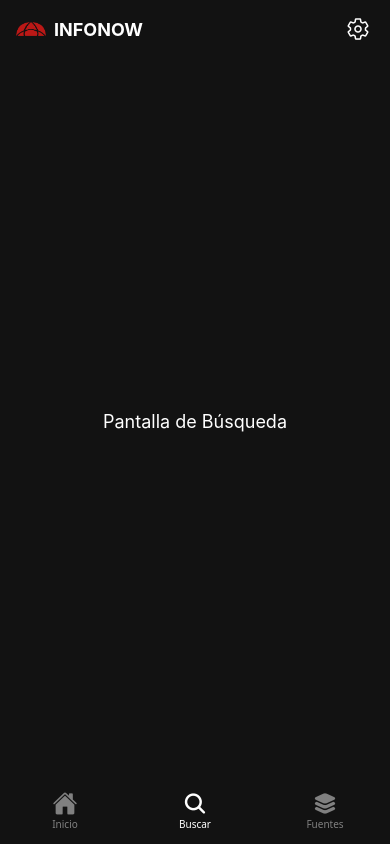
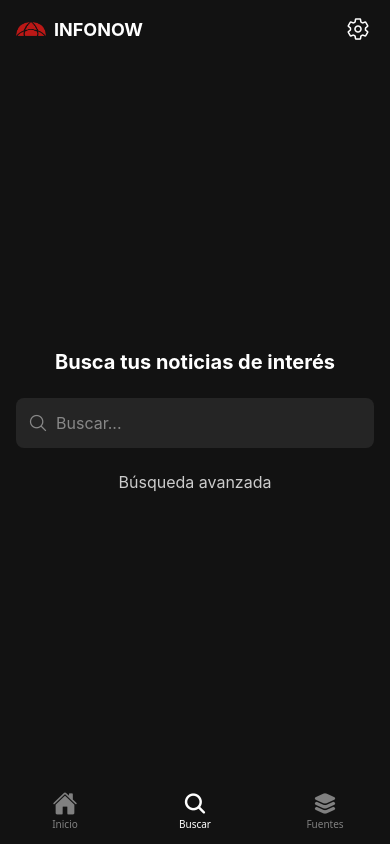
Before and after one commit to JosueGarcia-UDB/news-react-native, a React Native app: screen /Buscar in a window 390 px wide. Built offline with nearby package versions, Linux system fonts and the light colour scheme.

Commit message:
Subiendo pantalla de busqueda
Faltan cambios estéticos mínimos, mañana estará terminado.

```diff
--- a/src/screens/Buscar.js
+++ b/src/screens/Buscar.js
@@ -1,6 +1,7 @@
 import React from 'react';
-import { View, Text, StyleSheet } from 'react-native';
+import { View, Text, TextInput, StyleSheet } from 'react-native';
 import { SafeAreaView } from 'react-native-safe-area-context';
+import Ionicons from 'react-native-vector-icons/Ionicons';
 import Cabecera from '../components/Header.js';
 import { colores, tipografia, espaciados } from '../styles/globales.js';
 
@@ -9,7 +10,16 @@ const Busqueda = () => {
     <SafeAreaView style={styles.contenedor}>
       <Cabecera />
       <View style={styles.contenido}>
-        <Text style={styles.texto}>Pantalla de Búsqueda</Text>
+        <Text style={styles.titulo}>Busca tus noticias de interés</Text>
+        <View style={styles.barraBusqueda}>
+          <Ionicons name="search-outline" size={20} color={colores.textoTerciario} />
+          <TextInput
+            placeholder="Buscar..."
+            placeholderTextColor={colores.textoTerciario}
+            style={styles.input}
+          />
+        </View>
+        <Text style={styles.advancedText}>Búsqueda avanzada</Text>
       </View>
     </SafeAreaView>
   );
@@ -24,10 +34,33 @@ const styles = StyleSheet.create({
     flex: 1,
     justifyContent: 'center',
     alignItems: 'center',
+    paddingHorizontal: espaciados.margenContenedor,
   },
-  texto: {
+  titulo: {
     color: colores.textoClaro,
-    fontSize: tipografia.tamaños.grande,
+    fontSize: tipografia.tamaños.extraGrande,
+    fontWeight: tipografia.pesos.negrita,
+    marginBottom: espaciados.grande,
+  },
+  barraBusqueda: {
+    flexDirection: 'row',
+    alignItems: 'center',
+    backgroundColor: colores.fondoTarjeta,
+    borderRadius: espaciados.radioBorde.medio,
+    paddingHorizontal: espaciados.base,
+    width: '100%',
+    height: 50,
+  },
+  input: {
+    flex: 1,
+    color: colores.textoClaro,
+    fontSize: tipografia.tamaños.medio,
+    marginLeft: espaciados.pequeño,
+  },
+  advancedText: {
+    color: colores.textoSecundario,
+    fontSize: tipografia.tamaños.medio,
+    marginTop: espaciados.grande,
   },
 });
 
```
